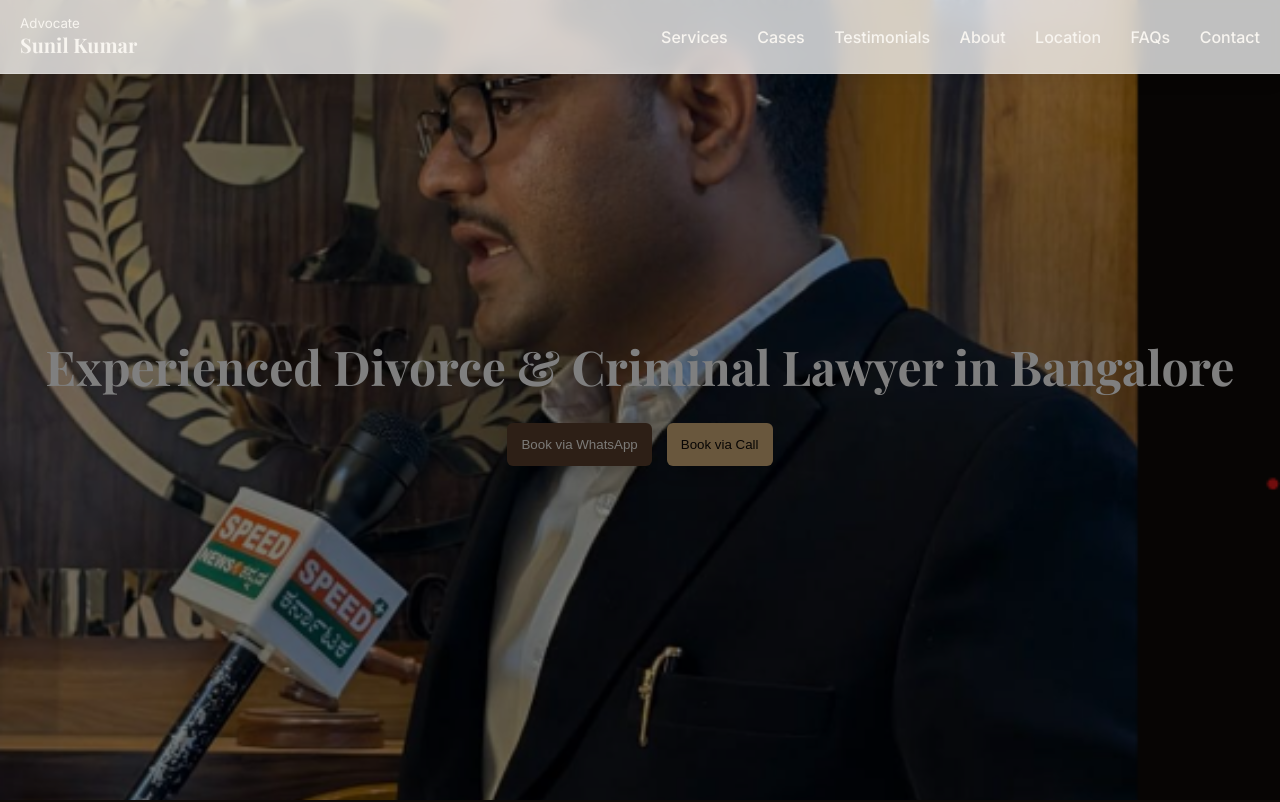
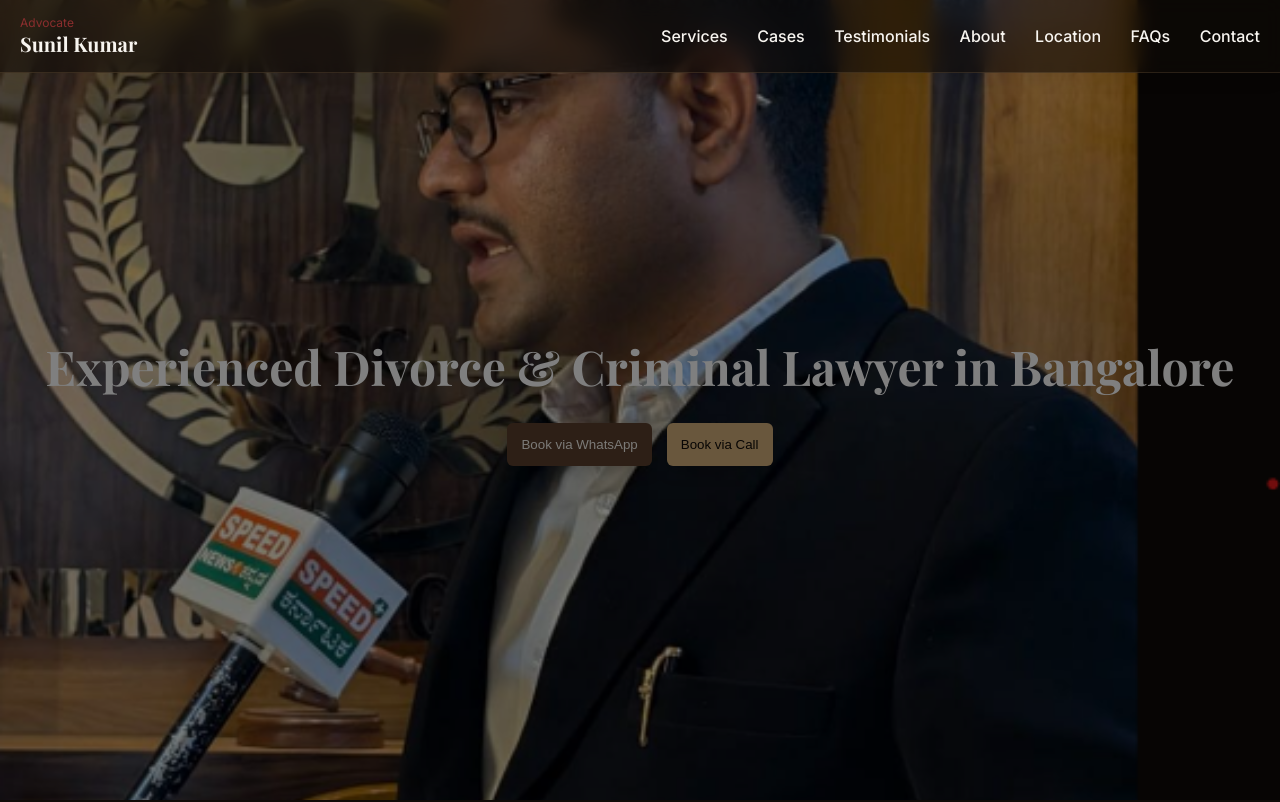
Before and after one commit to AshishRP-2005/Advocate_sunil_kumar, a plain HTML site: page index.html in a window 1280 px wide. Shown: the top 802 px of the page. Drawn offline with nearby package versions, Linux system fonts and the light colour scheme.

Commit message:
Update index.html

```diff
--- a/index.html
+++ b/index.html
@@ -35,12 +35,9 @@ header {
   align-items: center;
   z-index: 1000;
 
-  background: rgba(255, 255, 255, 0.75);
-
-  backdrop-filter: blur(8px);
-  -webkit-backdrop-filter: blur(8px);
-
-  border-bottom: 1px solid rgba(255,255,255,0.2);
+  background: rgba(15, 11, 8, 0.6);
+  backdrop-filter: blur(10px);
+  border-bottom: 1px solid rgba(212,175,122,0.15);
 
   box-shadow: 0 4px 20px rgba(0,0,0,0.08);
 }
@@ -48,7 +45,7 @@ header {
 /* LOGO */
 .logo small {
   display: block;
-  color: #8b2e2e
+  color: #8b2e2e;
   font-size: 12px;
 }
 
@@ -133,7 +130,7 @@ header {
 /* HERO */
 .hero {
   height: 100vh;
-  background: url('images/law1.png') center/cover no-repeat;
+  background: url('images/law1.png') 65% center/cover no-repeat;
   display: flex;
   justify-content: center;
   align-items: center;
```
